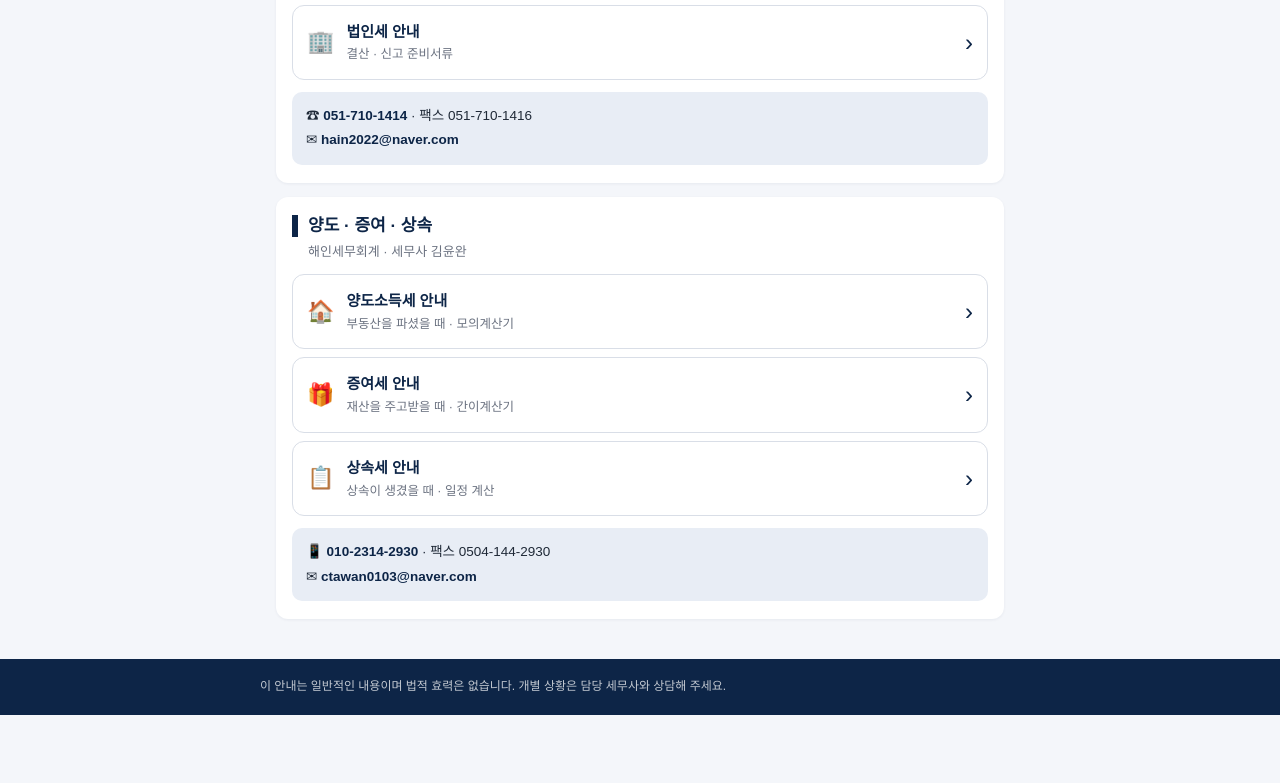
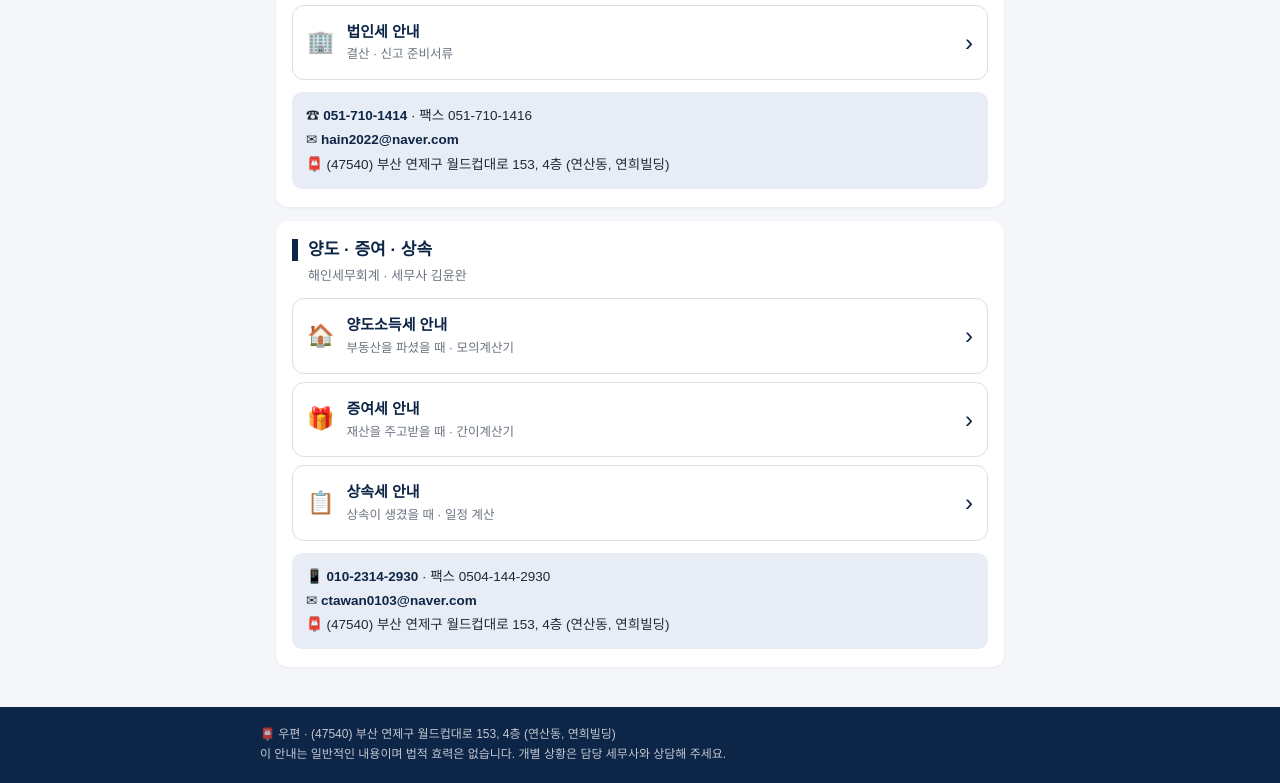
Before and after one commit to ywkim-boop/guide, a plain HTML site: page index.html in a window 1280 px wide. Shown: the part 478-1261 px from the top of the page. Before the commit the page ends 1193 px from the top, so only its background shows below. Drawn offline with Linux system fonts and the light colour scheme.

Commit message:
Add files via upload

```diff
--- a/index.html
+++ b/index.html
@@ -9,6 +9,9 @@
 <meta property="og:description" content="신고 일정 계산과 준비서류 체크리스트를 한곳에서 확인하세요.">
 <meta property="og:type" content="website">
 <meta property="og:url" content="https://ywkim-boop.github.io/guide/">
+<meta property="og:image" content="https://ywkim-boop.github.io/guide/index-og.png">
+<meta property="og:image:width" content="1200">
+<meta property="og:image:height" content="630">
 <style>
   :root{
     --navy:#0d2547; --navy-soft:#e8edf5; --ink:#1f2937; --muted:#6b7280;
@@ -63,7 +66,8 @@
     </div>
     <div class="contact">
       ☎ <a href="tel:0517101414">051-710-1414</a> · 팩스 051-710-1416<br>
-      ✉ <a href="mailto:hain2022@naver.com">hain2022@naver.com</a>
+      ✉ <a href="mailto:hain2022@naver.com">hain2022@naver.com</a><br>
+      📮 (47540) 부산 연제구 월드컵대로 153, 4층 (연산동, 연희빌딩)
     </div>
   </section>
 
@@ -77,14 +81,15 @@
     </div>
     <div class="contact">
       📱 <a href="tel:01023142930">010-2314-2930</a> · 팩스 0504-144-2930<br>
-      ✉ <a href="mailto:ctawan0103@naver.com">ctawan0103@naver.com</a>
+      ✉ <a href="mailto:ctawan0103@naver.com">ctawan0103@naver.com</a><br>
+      📮 (47540) 부산 연제구 월드컵대로 153, 4층 (연산동, 연희빌딩)
     </div>
   </section>
 
 </div>
 
 <footer>
-  <div class="in">이 안내는 일반적인 내용이며 법적 효력은 없습니다. 개별 상황은 담당 세무사와 상담해 주세요.</div>
+  <div class="in">📮 우편 · (47540) 부산 연제구 월드컵대로 153, 4층 (연산동, 연희빌딩)<br>이 안내는 일반적인 내용이며 법적 효력은 없습니다. 개별 상황은 담당 세무사와 상담해 주세요.</div>
 </footer>
 
 </body>
```
Also changed, not shown: beopin.html (+7 -1 lines), bugase.html (+7 -1 lines), jeungyeo.html (+7 -1 lines), jongso.html (+7 -1 lines), sangsok.html (+3 -1 lines), sugim.html (+7 -1 lines), yangdo.html (+7 -1 lines), beopin-og.png (added), bugase-og.png (added), index-og.png (added), jeungyeo-og.png (added), jongso-og.png (added), sangsok-og.png (added), sugim-og.png (added), 1 more files, 1 other file.
